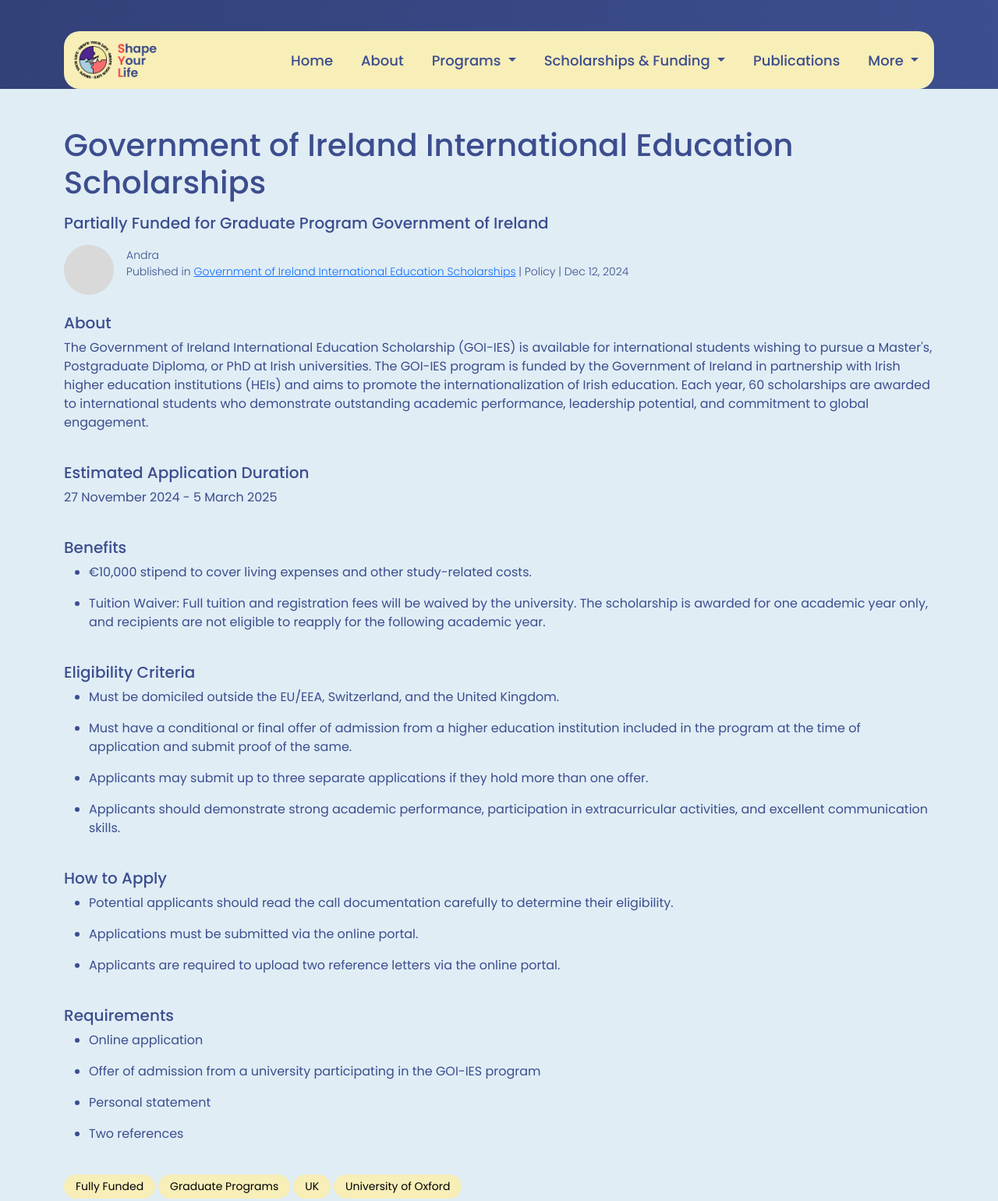
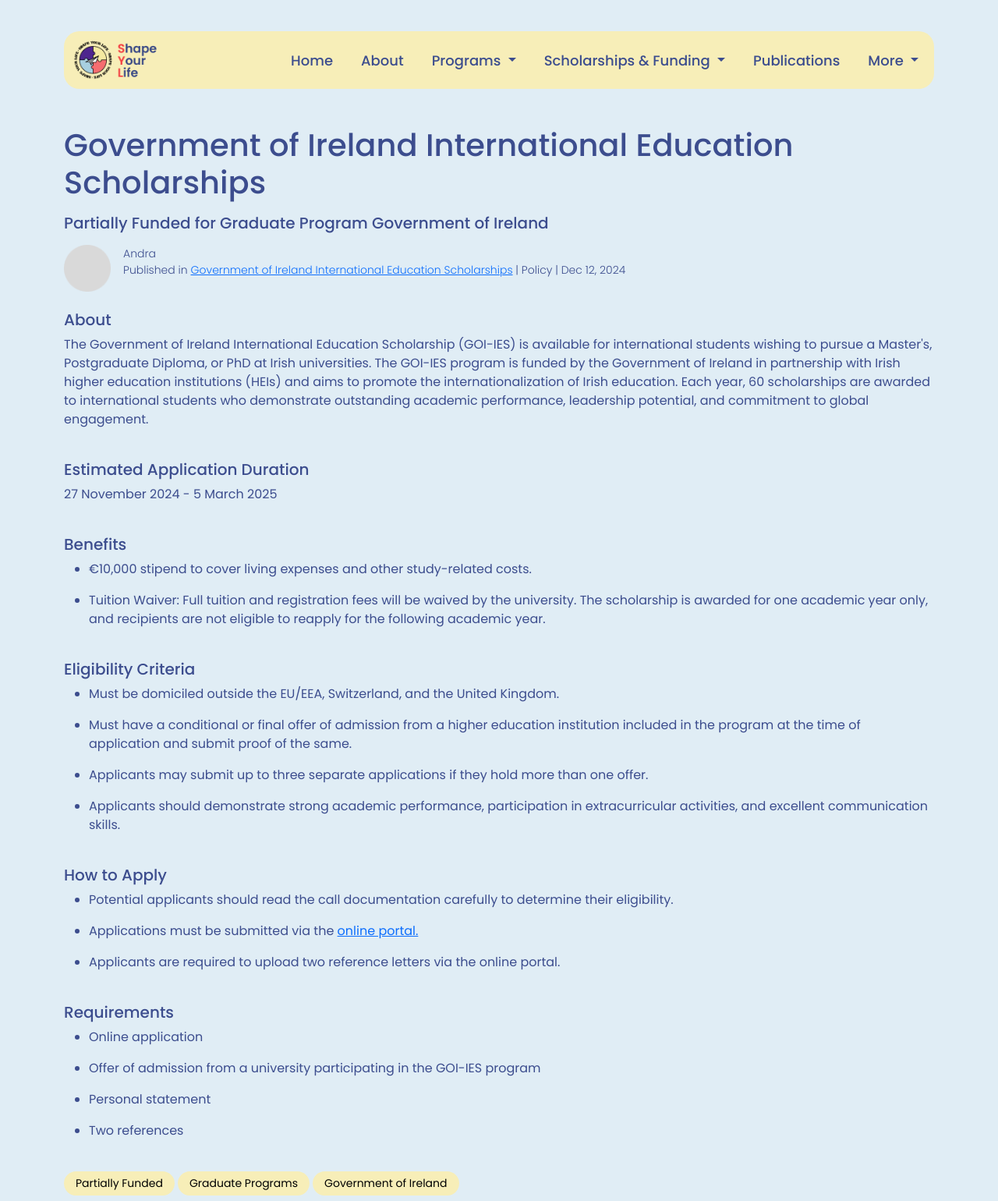
Before and after one commit to shapeyourlifeID/syl_web_template-, a website: page Government-of-Ireland-International-Education-Scholarships.html in a window 1280 px wide. Shown: the top 1540 px of the page at 78% size. Drawn offline with nearby package versions, Linux system fonts and the light colour scheme.

Commit message:
fix: custom background color for single page scholarship

```diff
--- a/Government-of-Ireland-International-Education-Scholarships.html
+++ b/Government-of-Ireland-International-Education-Scholarships.html
@@ -15,22 +15,22 @@
 
 <body>
   <!-- Header -->
-  <header id="syl-header" class="syl-header titiw"></header>
+  <header id="syl-header" class="syl-header" style="background-image: none;"></header>
   <!-- ./End Header -->
 
-  <main id="" class="container py-5 d-flex flex-column gap-4">
+  <main class="container py-5 d-flex flex-column gap-4">
     <section class="d-flex flex-column gap-2">
       <h1>Government of Ireland International Education Scholarships</h1>
       <h5>Partially Funded for Graduate Program
         Government of Ireland
       </h5>
       <div class="d-flex gap-3 align-items-center">
-        <img src="./images/scholarship/avatar-researcher.png" alt="avatar-researcher" width="64" height="64">
-        <div class="researcher fw-light">
-          <p>Andra <br> Published in <a href="">Government of Ireland International Education
-              Scholarships</a> | Policy | Dec 12,
-            2024</p>
-        </div>
+        <img src="./images/scholarship/avatar-researcher.png" alt="avatar-researcher" width="60" height="60">
+        <p class="researcher fw-light">Andra <br> Published in <a
+            href="https://hea.ie/policy/internationalisation/goi-ies/" target="_blank">Government of Ireland
+            International Education
+            Scholarships</a> | Policy | Dec 12,
+          2024</p>
       </div>
     </section>
     <section>
@@ -87,7 +87,8 @@
           <p>Potential applicants should read the call documentation carefully to determine their eligibility.</p>
         </li>
         <li>
-          <p>Applications must be submitted via the online portal.</p>
+          <p>Applications must be submitted via the <a href="https://webportalapp.com/sp/login/heagrantapplication_25"
+              target="_blank">online portal.</a></p>
         </li>
         <li>
           <p>Applicants are required to upload two reference letters via the online portal.</p>
@@ -113,16 +114,13 @@
     </section>
     <div class="keywords d-flex flex-wrap gap-1">
       <button>
-        Fully Funded
+        Partially Funded
       </button>
       <button>
         Graduate Programs
       </button>
       <button>
-        UK
-      </button>
-      <button>
-        University of Oxford
+        Government of Ireland
       </button>
     </div>
   </main>
```
Also changed, not shown: scss/sections/_single-page-scholarship.scss (+0 -7 lines), 1 other file.
